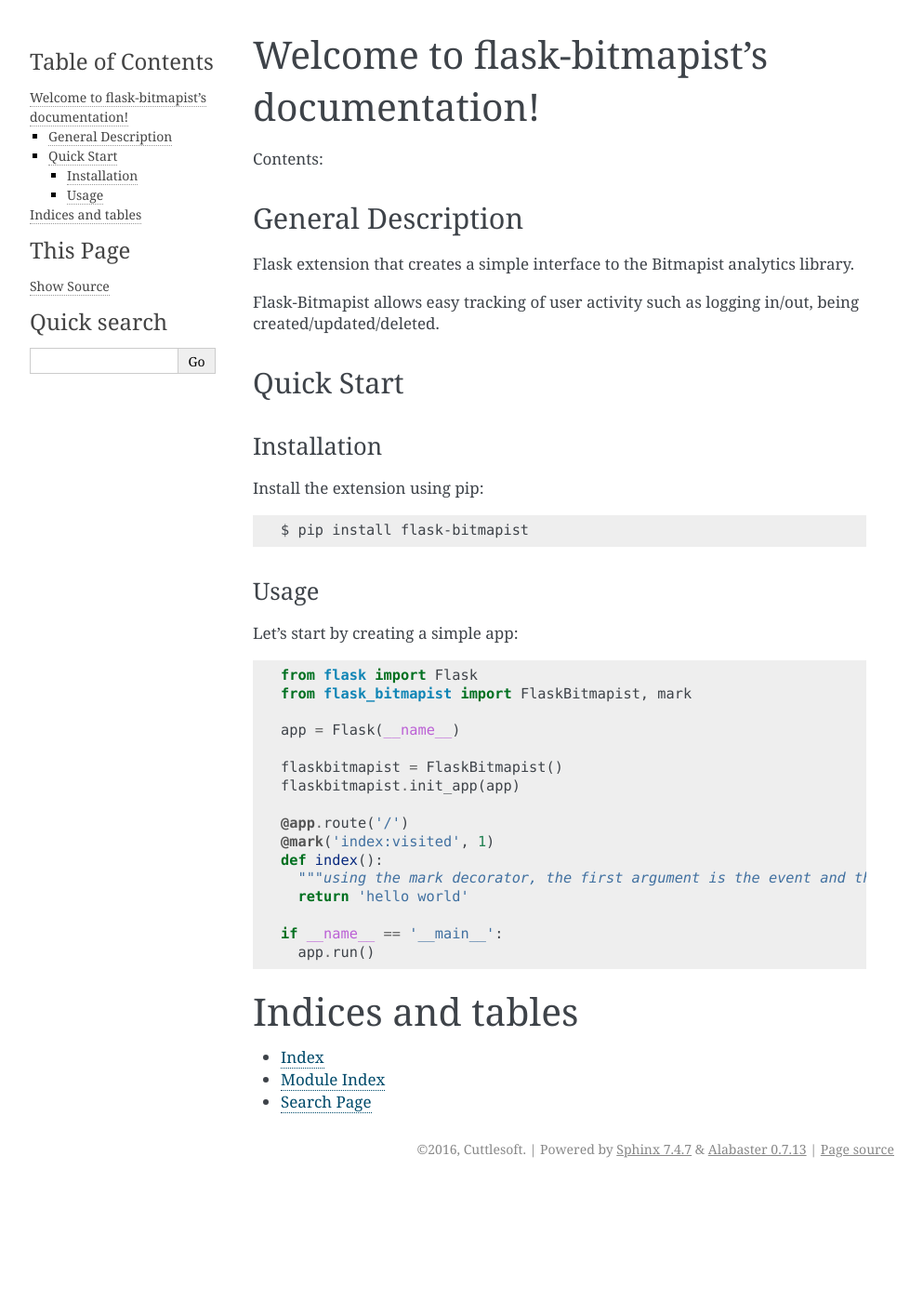
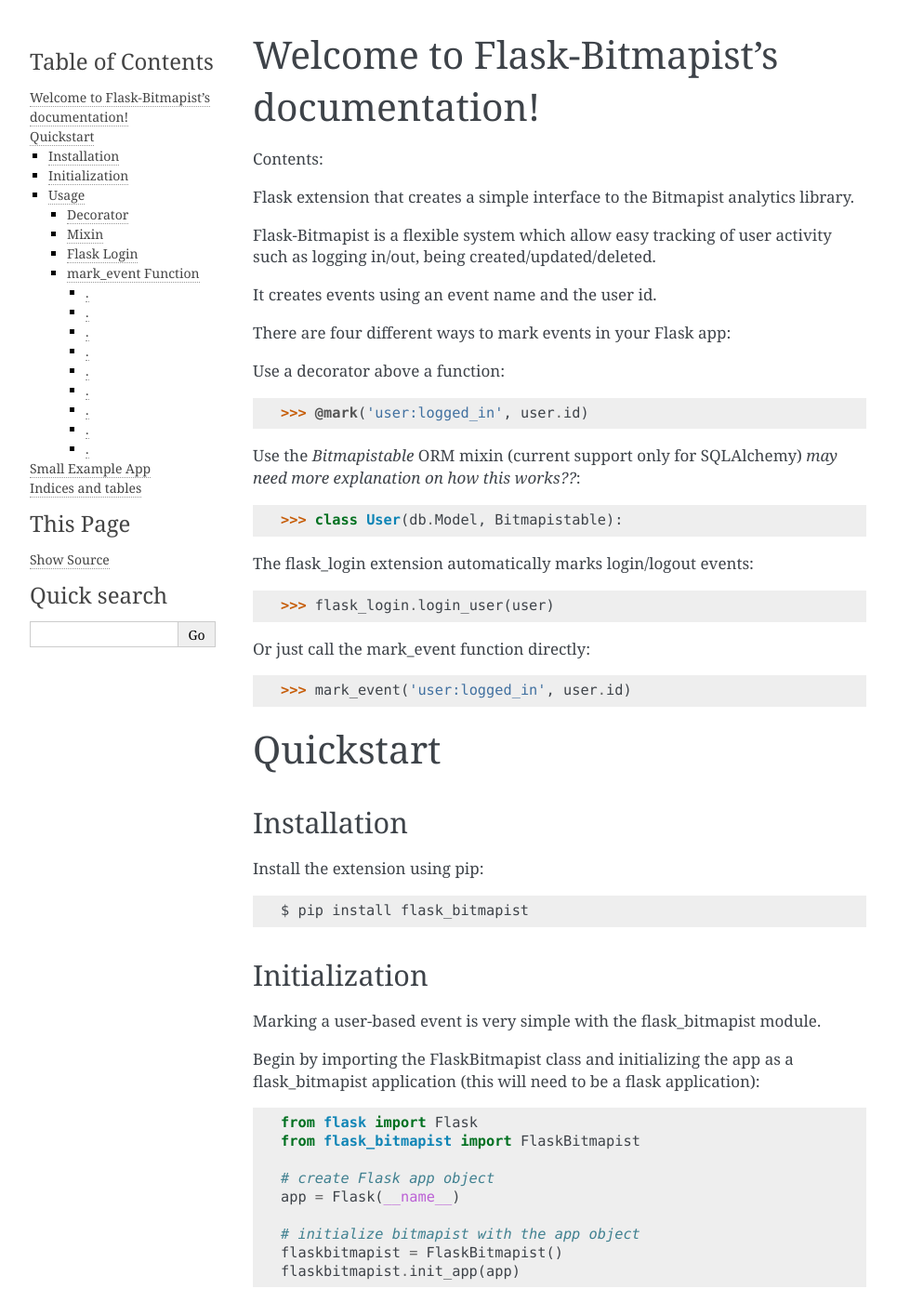
Before and after one commit to cuttlesoft/flask-bitmapist, a Sphinx documentation site: the page built from docs/index.rst, in a window 1280 px wide and 1400 px high. Shown: the whole window at 93% size, without its empty margins (148-1141 px from the left). Built offline with Sphinx 7.4.7, drawn with Linux system fonts in a browser that asks for light colours; some of the changed text lies outside the part shown.

Commit message:
Discussion of 4 methods and elaboration on quickstart

```diff
--- a/docs/index.rst
+++ b/docs/index.rst
@@ -3,7 +3,7 @@
    You can adapt this file completely to your liking, but it should at least
    contain the root `toctree` directive.
 
-Welcome to flask-bitmapist's documentation!
+Welcome to Flask-Bitmapist's documentation!
 ===========================================
 
 Contents:
@@ -11,26 +11,135 @@ Contents:
 .. toctree::
    :maxdepth: 2
 
-General Description
--------------------
 
 Flask extension that creates a simple interface to the Bitmapist analytics library.
 
-Flask-Bitmapist allows easy tracking of user activity such as logging in/out,
-being created/updated/deleted.
+Flask-Bitmapist is a flexible system which allow easy tracking of user activity
+such as logging in/out, being created/updated/deleted.
 
-Quick Start
------------
+It creates events using an event name and the user id.
+
+There are four different ways to mark events in your Flask app:
+
+Use a decorator above a function::
+
+  >>> @mark('user:logged_in', user.id)
+
+Use the `Bitmapistable` ORM mixin (current support only for SQLAlchemy) `may
+need more explanation on how this works??`::
+
+  >>> class User(db.Model, Bitmapistable):
+
+The flask_login extension automatically marks login/logout events::
+
+  >>> flask_login.login_user(user)
+
+Or just call the mark_event function directly::
+
+  >>> mark_event('user:logged_in', user.id)
+
+Quickstart
+==========
 
 Installation
-^^^^^^^^^^^^
+------------
 
 Install the extension using pip::
 
-  $ pip install flask-bitmapist
+  $ pip install flask_bitmapist
+
+Initialization
+--------------
+Marking a user-based event is very simple with the flask_bitmapist module.
+
+Begin by importing the FlaskBitmapist class and initializing the app as a
+flask_bitmapist application (this will need to be a flask application)::
+
+  from flask import Flask
+  from flask_bitmapist import FlaskBitmapist
+
+  # create Flask app object
+  app = Flask(__name__)
+
+  # initialize bitmapist with the app object
+  flaskbitmapist = FlaskBitmapist()
+  flaskbitmapist.init_app(app)
+
+You are then free to use the method best suited for your application to start
+marking events.
 
 Usage
+-----
+
+Decorator
+^^^^^^^^^
+
+Usage of the @mark() decorator can be useful when you want to track
+interaction with a certain function that does not deal directly with the model
+(like a view or api ??).
+
+To use the decorator, import the mark function::
+
+  from flask_bitmapist import mark
+
+Then, put the decorator above any function you wish to track, along with the
+event name and the user id::
+
+  @mark('index:visited', current_user.id)
+  def index():
+    return render_template('index.html')
+
+Mixin
 ^^^^^
+
+The mixin can be used to track when the user is created, updated, or deleted. It
+interacts directly with the ORM to register events on insert, update, or delete.
+
+To use the mixin, import the Bitmapistable class::
+
+  from flask_bitmapist import Bitmapistable
+
+Then insert it into the User class::
+
+  class User(db.Model, Bitmapistable):
+    id = db.Column(db.Integer, primary_key=True)
+    name = db.Column(db.String(50))
+
+The event 'user:created' will then be registered when a new user is instantiated
+and committed to the db::
+
+  user = User(name='Test User')
+  db.session.add(user)
+  db.session.commit()
+
+Flask Login
+^^^^^^^^^^^
+
+mark_event Function
+^^^^^^^^^^^^^^^^^^^
+
+.
+.
+.
+.
+.
+.
+.
+.
+.
+.
+.
+.
+.
+.
+.
+.
+.
+.
+
+
+Small Example App
+=================
 
 Let's start by creating a simple app::
 
```
